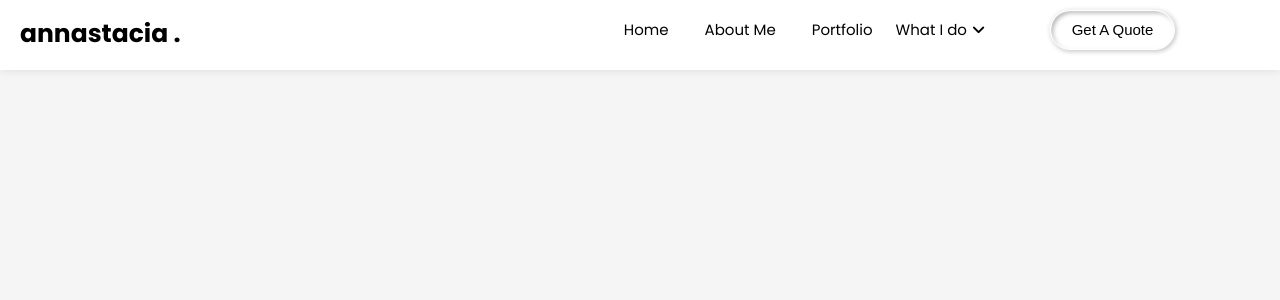
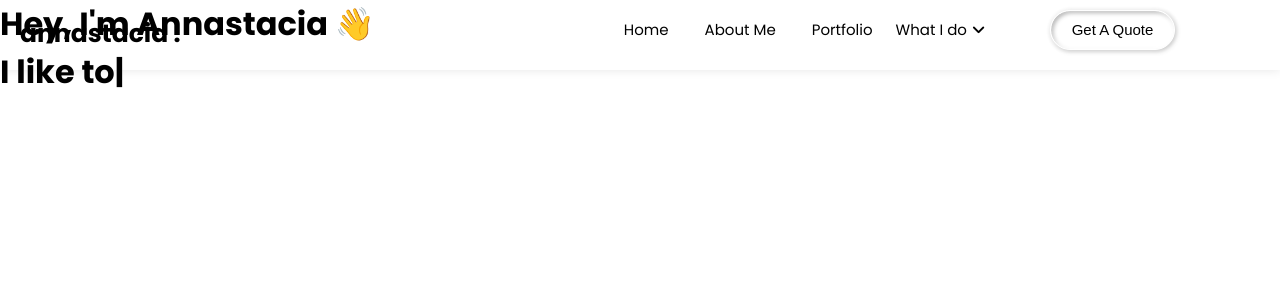
Before and after one commit to Annastacia-dev/portfolio, a React (Create React App) app: page / in a window 1280 px wide. Shown: the top 300 px of the page. Built offline with nearby package versions, Linux system fonts and the light colour scheme.

Commit message:
initiate home

```diff
--- a/src/App.js
+++ b/src/App.js
@@ -1,11 +1,14 @@
 import React from 'react';
 import NavBar from './components/NavBar';
+import Home from './components/Home';
 
 
 function App() {
   return (
     <div className="App">
         <NavBar/>
+        <Home/>
+
     </div>
   );
 }
--- /dev/null
+++ b/src/components/Home.js
@@ -0,0 +1,20 @@
+import React from 'react'
+import '../css/home.css'
+
+const Home = () => {
+  return (
+    <>
+    <div className='container'>
+    <h1>
+        Hey, I'm Annastacia 👋
+        <br/> I like to
+        <span id="typewriter"></span>
+        <span id="cursor">|</span>
+    </h1>
+    </div>
+
+    </>
+  )
+}
+
+export default Home
--- a/src/css/navbar.css
+++ b/src/css/navbar.css
@@ -1,5 +1,5 @@
 nav{
-    background-color: white;
+    background: transparent;
     box-shadow: 0 0 10px rgba(0,0,0,0.1);
     height: 70px;
     width: 100%;
--- a/src/index.css
+++ b/src/index.css
@@ -7,7 +7,5 @@
 
 body{
   font-family: 'Poppins', sans-serif;
-  background: #f5f5f5;
   max-width: 1330px;
-
 }
```
Also changed, not shown: src/css/home.css (added).
